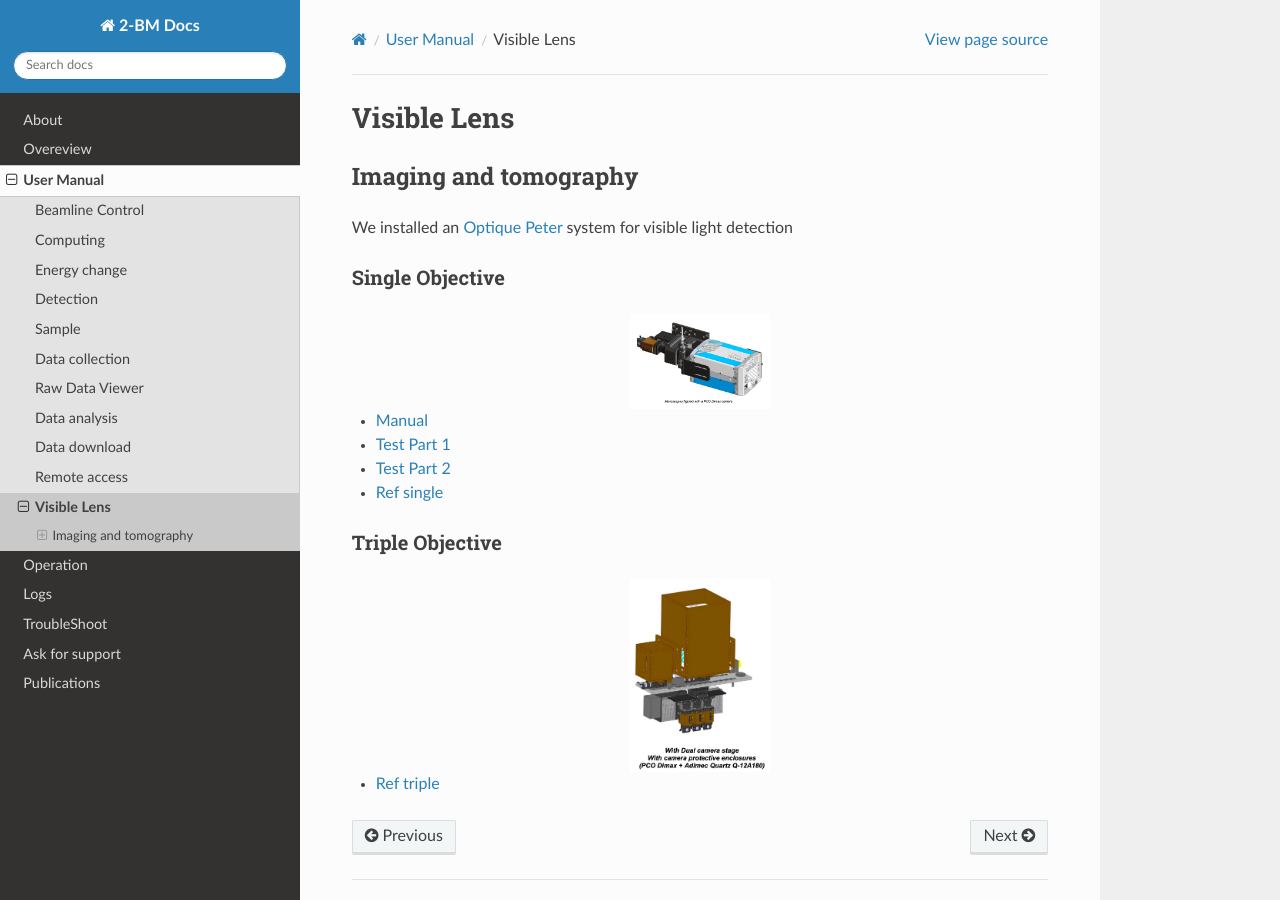
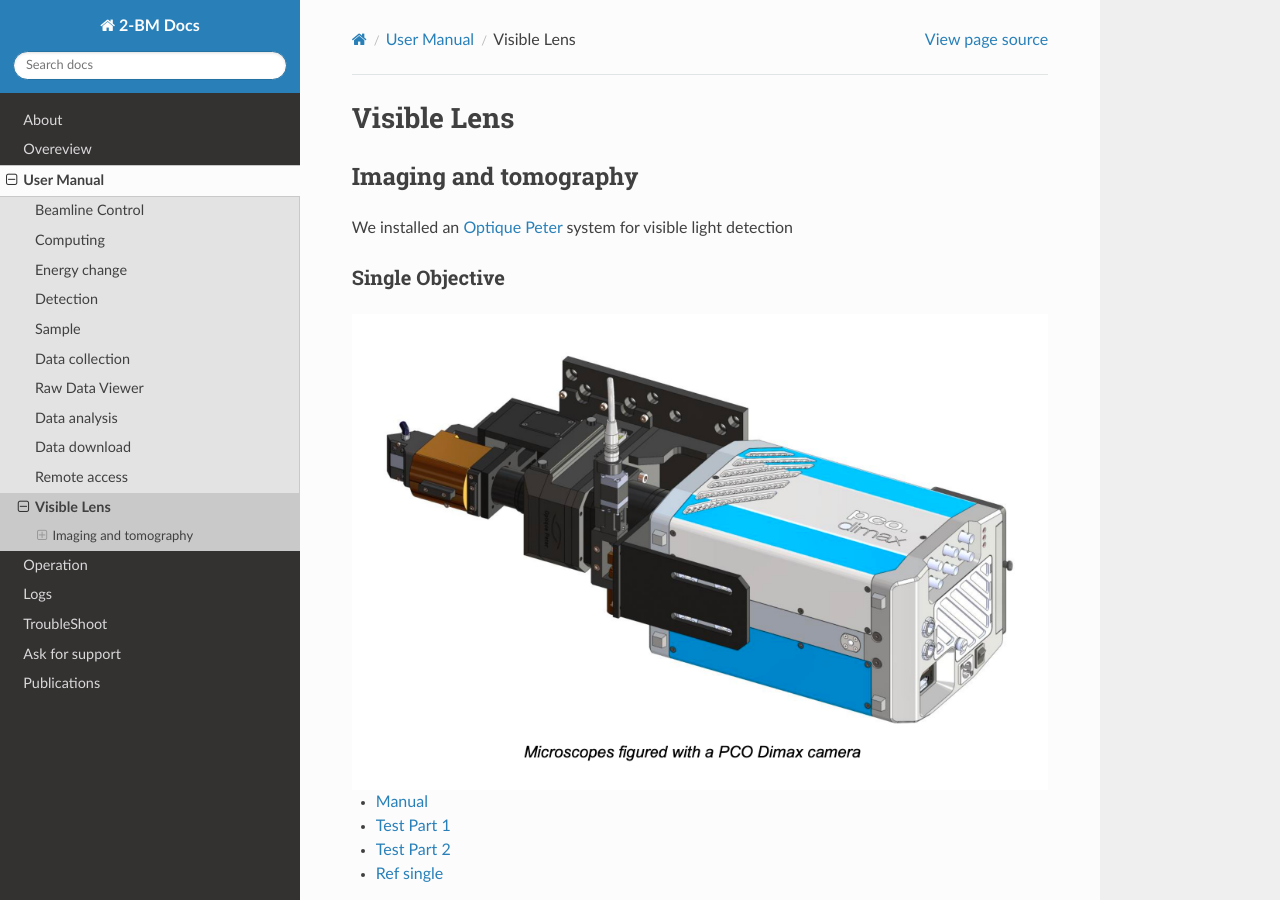
Before and after one commit to xray-imaging/2bm-docs, a Sphinx documentation site: the page built from docs/source/user/item_010.rst, in a window 1280 px wide and 900 px high. Built offline with Sphinx 7.4.7 and the Read the Docs theme 2.0.0, drawn with Linux system fonts in a browser that asks for light colours; the version number could not be read and is left out.

Commit message:
made images larger

```diff
--- a/docs/source/user/item_010.rst
+++ b/docs/source/user/item_010.rst
@@ -10,7 +10,7 @@
 ~~~~~~~~~~~~~~~~~
 
 .. image:: ../img/optique_peter_single.png
-   :width: 140px
+   :width: 720px
    :align: center
    :alt: tomo_user
 
@@ -25,7 +25,7 @@
 ~~~~~~~~~~~~~~~~
 
 .. image:: ../img/optique_peter_triple.png
-   :width: 140px
+   :width: 720px
    :align: center
    :alt: tomo_user
 
```
